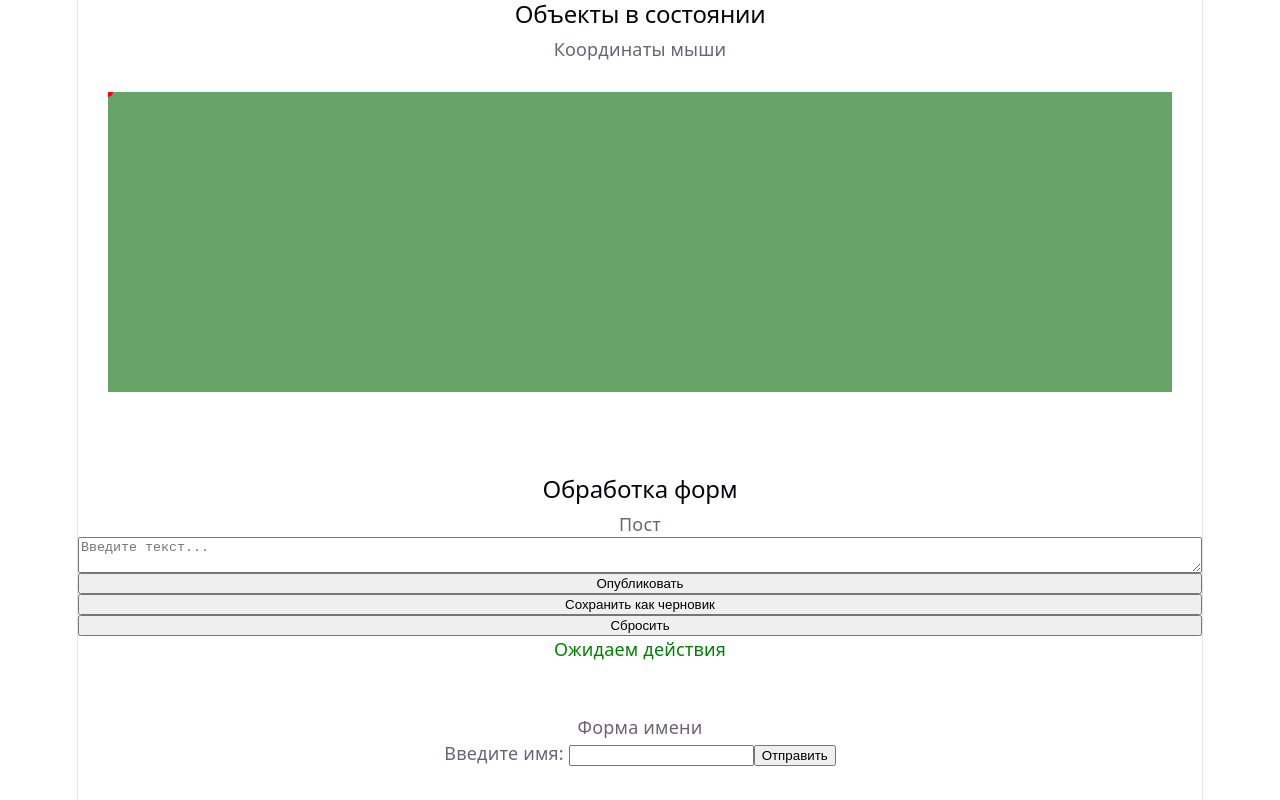
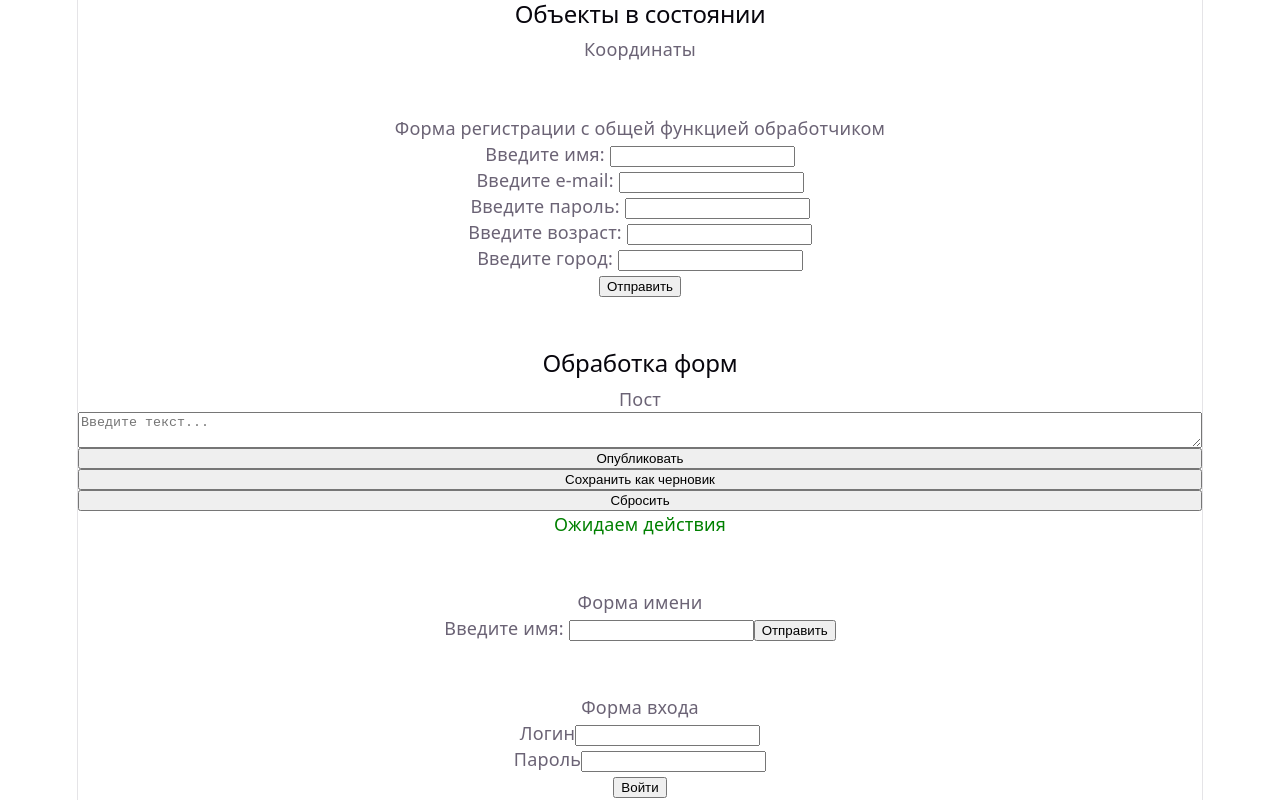
Before and after one commit to denisbeybutov/react_form, a React (Vite) app in the folder react-app/: page / in a window 1280 px wide. Shown: the top 800 px of the page. Built offline with nearby package versions, Linux system fonts and the light colour scheme.

Commit message:
форма готова

```diff
--- a/react-app/src/App.jsx
+++ b/react-app/src/App.jsx
@@ -9,6 +9,7 @@ import ChooseColor from './ChooseColor/ChooseColor'
 import RegistrationForm from './RegistrationForm/RegistrationForm'
 import Post from './Post/Post'
 import Mouse from './Mouse/Mouse'
+import RegistrationForm1 from './RegistrationForm1/RegistrationForm1'
 
 function App() {
   const [count, setCount] = useState(0)
@@ -16,8 +17,11 @@ function App() {
   return (
     <>
       <h2>Объекты в состоянии</h2>
-      <p>Координаты мыши</p>
-      <Mouse/>
+      <p>Координаты</p>
+      {/* <Mouse/> */}
+      <br /><br />
+      Форма регистрации с общей функцией обработчиком
+      <RegistrationForm1/>
 
       <br /><br />
       <h2>Обработка форм</h2>
--- /dev/null
+++ b/react-app/src/RegistrationForm1/RegistrationForm1.jsx
@@ -0,0 +1,50 @@
+import { useState } from "react";
+import { useId } from "react";
+
+export default function RegistrationForm1(){
+    const nameId = useId();
+    const emailId = useId();
+    const passwordId = useId();
+    const ageId = useId();
+    const cityId = useId();
+
+    const [form, setForm] = useState({
+        name: '',
+        email: '',
+        password: '',
+        age: '',
+        city:''
+    })
+
+    function write(e){
+        const { name, value } = e.target;
+        setForm(prevForm=>({...prevForm, [name]: value}))
+
+    }
+
+    function outputData(e){
+        e.preventDefault();
+        console.log('Name: ',form.name,'Email: ', form.email, 'Password: ', form.password, 'Age: ',form.age, 'City: ',form.city)
+    }
+
+    return (
+        <form onSubmit={outputData}>
+            <label htmlFor={nameId}>Введите имя: </label>
+            <input name='name' value={form.name} onChange={write} id={nameId} type="text" />
+            <br />
+            <label htmlFor={emailId}>Введите e-mail: </label>
+            <input name='email' value={form.email} onChange={write} id={emailId} type="email" />
+            <br />
+            <label htmlFor={passwordId}>Введите пароль: </label>
+            <input name='password' value={form.password} onChange={write} id={passwordId} type="password" />
+            <br />
+            <label htmlFor={ageId}>Введите возраст: </label>
+            <input name='age' value={form.age} onChange={write} id={ageId} type="number" />
+            <br />
+            <label htmlFor={cityId}>Введите город: </label>
+            <input name='city' value={form.city} onChange={write} id={cityId} type="text" />
+            <br />
+            <button type="submit">Отправить</button>
+        </form>
+    )
+}
```
